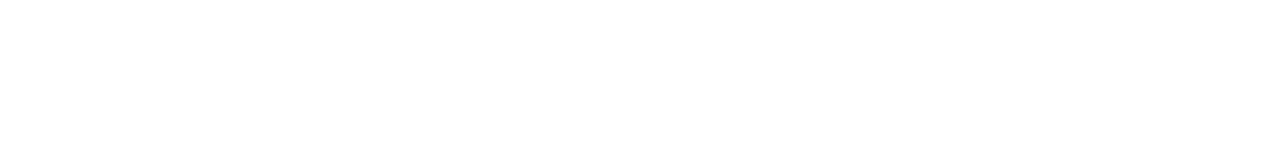
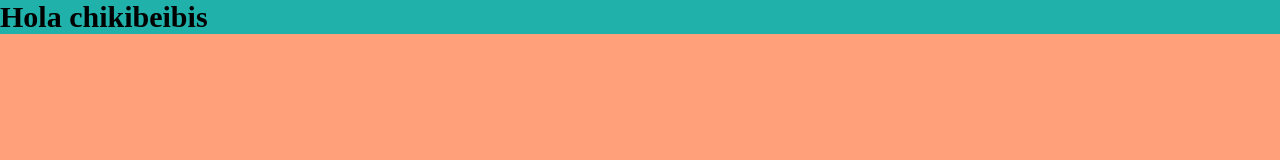
Before and after one commit to engergue/claseGitHub, a plain HTML site: page index.html in a window 1280 px wide. Drawn offline with Linux system fonts and the light colour scheme.

Commit message:
Agrego h1 y background color en el css

```diff
--- a/index.html
+++ b/index.html
@@ -8,7 +8,9 @@
     </head>
     <body>
         <header></header>
-        <main></main>
+        <main>
+            <h1>Hola chikibeibis</h1>
+        </main>
         <footer></footer>
     </body>
 </html>
--- a/style.css
+++ b/style.css
@@ -2,3 +2,13 @@
     margin: 0;
     padding: 0;
 }
+
+body{
+    width: 100%;
+    background-color: lightsalmon;
+}
+
+h1{
+    background-color: lightseagreen;
+    font-size: 30px;
+}
```
